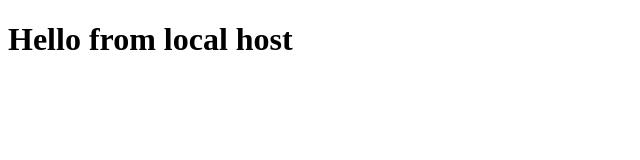
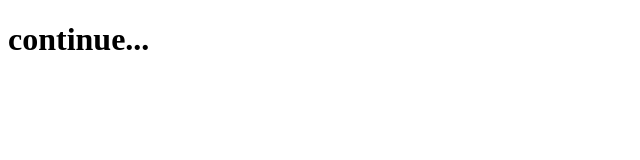
Before and after one commit to valeriiSR/valeriisr.github.io, a plain HTML site: page index.html in a window 1280 px wide. Shown: the whole page, without its empty margins (0-640 px from the left). Drawn offline with Linux system fonts and the light colour scheme.

Commit message:
Update index.html

```diff
--- a/index.html
+++ b/index.html
@@ -4,9 +4,9 @@
   <meta charset="UTF-8">
   <meta http-equiv="X-UA-Compatible" content="IE=edge">
   <meta name="viewport" content="width=device-width, initial-scale=1.0">
-  <title>Hello</title>
+  <title>Portfolio</title>
 </head>
 <body>
-  <h1>Hello from local host</h1>
+  <h1>continue...</h1>
 </body>
 </html>
```
